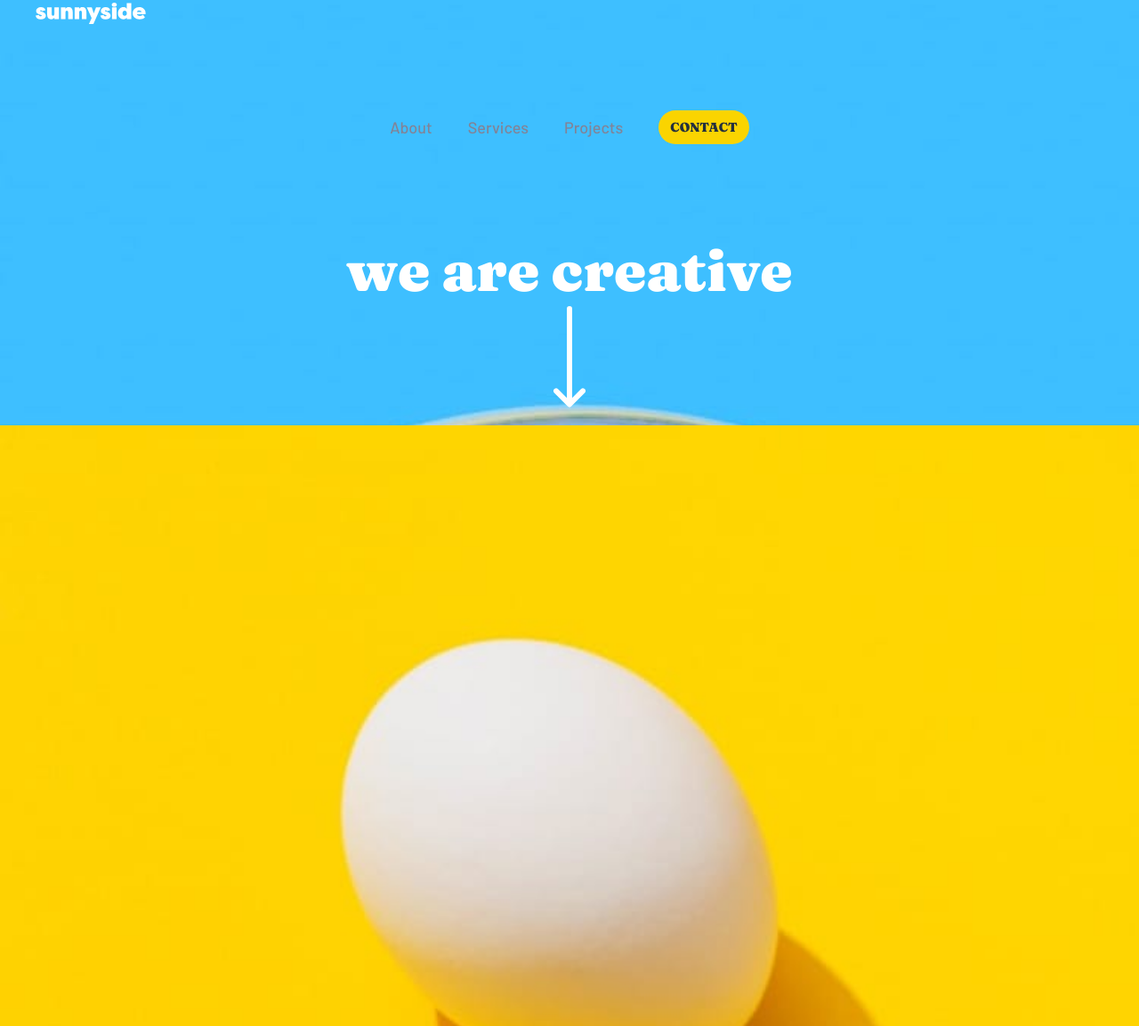
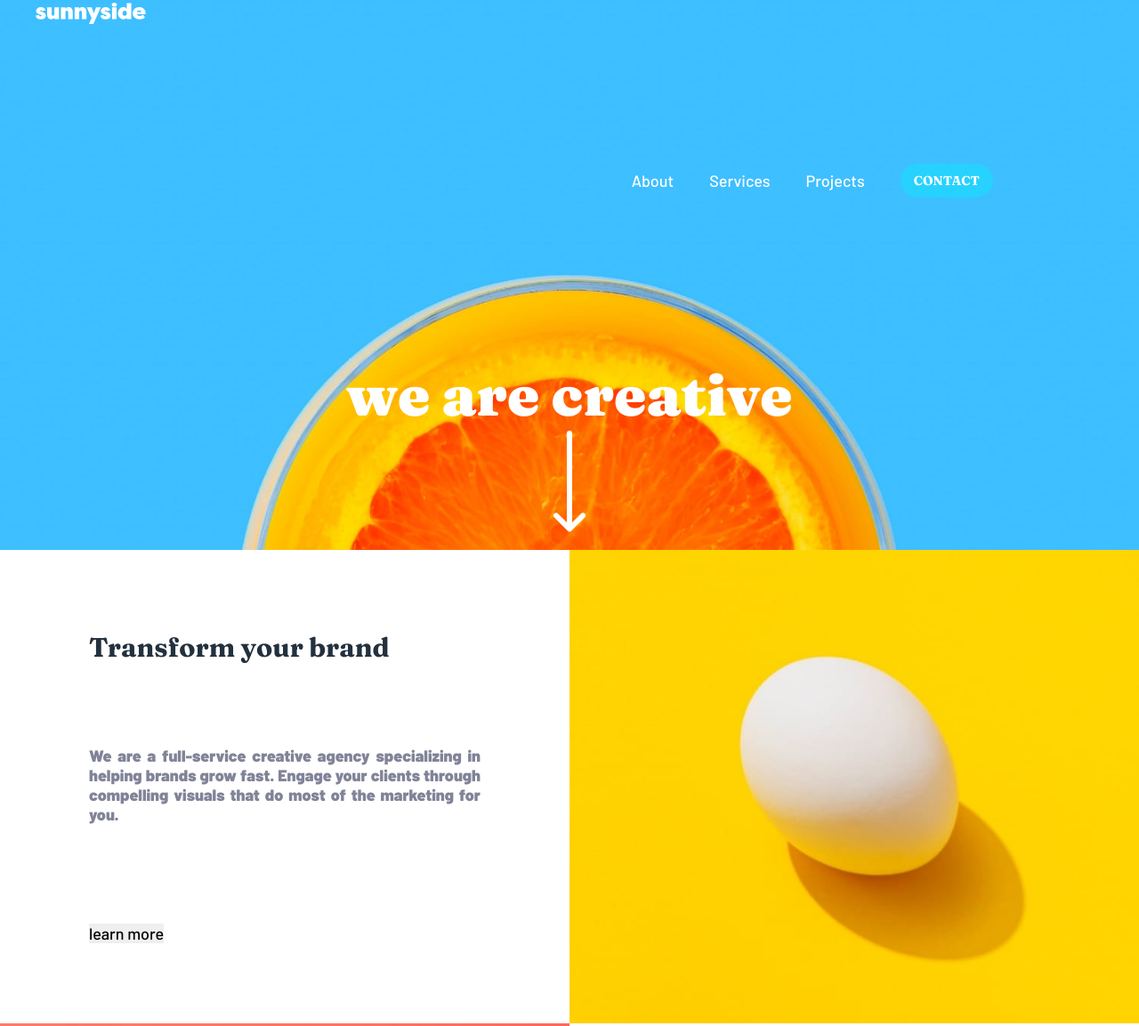
Before and after one commit to issamjebrane/landingpage, a plain HTML site: page index.html in a window 1280 px wide. Shown: the part 22-1175 px from the top of the page at 89% size. Drawn offline with Linux system fonts and the light colour scheme.

Commit message:
finishing desktop version

```diff
--- a/app.js
+++ b/app.js
@@ -12,6 +12,7 @@ function showMenuBar(){
     bigText.style.display = "block";
     arrow.style.display = "block";
 }
+//this event listens to window resizing so the nav bar changes and becomes reponsive to the window size
 window.addEventListener("resize",()=>{
 if(window.innerWidth >= "400"){
     let navbar = document.getElementById("nav");
--- a/index.css
+++ b/index.css
@@ -109,17 +109,16 @@ header{
 .big-text-article{
     color: var(--Very-dark-desaturated-blue);
     font-family: 'Fraunces', serif;
-    font-weight: 900;
+    font-weight: 700;
     font-size: 30px;
     text-align: center;
-    display: block;
 }
 p{
     color: var(--Dark-grayish-blue);
     text-align: center;
     margin-top: 10px;
     font-family: 'Barlow', sans-serif;
-    font-weight: 500;
+    font-weight: 900;
 }
 #learn-more{
     border-style: none;
@@ -132,10 +131,10 @@ p{
 .graph-photo{
     display: flex;
     flex-direction: column;
-    justify-content: center;
-    align-items: center;
 }
-
+.reversing {
+    flex-direction: column-reverse;
+}
 .background-img{
     background-size: cover;
     width: 100%;
@@ -174,6 +173,10 @@ h3{
     display: flex;
     justify-content: center;
     align-items: center;
+    flex-direction: column;
+}
+.clientss{
+    display: flex;
     flex-direction: column;
 }
 .images-clients{
@@ -258,14 +261,77 @@ footer{
     margin-left: 15px;
 
 }
-@media only screen and (min-width:400px) {
+@media only screen and (min-width:700px) {
+header{
+    background-image: url(./images/desktop/image-header.jpg);
+    background-repeat: no-repeat;
+    position: relative;
+    height: 80vh;
+}
+.lemon{
+    justify-content: space-between;
+}
  .nav-div-bar{
     display: none;
  }
+
  .nav{
     display: flex;
     background:none;
     flex-direction: row;
+    margin:0;
+    justify-content: flex-end;
+ }
+ .nav-bar{
+    color: var(--White);
+ }
+ .contact{
+    background-color: rgba(0, 242, 255, 0.373);
+    padding: 10px 15px;
+    font-weight: 700;
+ }
+ .articles-section{
+    display: gird;
+    grid-template-columns: 1fr 1fr ;
+ }
+ .grid-items{
+    display: grid;
+    grid-template-columns: repeat(2,1fr);
+ }
+ .graph-design{
+    background-image: url(./images/desktop/image-graphic-design.jpg);
 
- }
 }
+.photography{
+    background-image: url(./images/desktop/image-photography.jpg);
+}
+.article-img{
+    height: 100%;
+}
+
+.article-sides{
+    padding: 50px 100px;
+    align-items: flex-start;
+    justify-content: space-around;
+    height: 100%;
+}
+.article-sides *{
+    text-align: justify;
+}
+.graph-photo{
+    flex-direction: row;
+}
+.clientss{
+  flex-direction: row;
+}
+.container{
+    grid-template-columns: repeat(4,1fr);
+}
+.inside-container{
+    height: 300px;
+}
+.us{
+    justify-content: center;
+    gap: 30px;
+}
+}
--- a/index.html
+++ b/index.html
@@ -37,9 +37,8 @@
     <h6 id="big-text">we are creative</h6>
     <img src="./images/icon-arrow-down.svg" alt="" id="arrow">
   </header>
-  <section>
-    <div class="articles">
-      <img src="./images/mobile/image-transform.jpg" alt="" class="article-img">
+  <section class="articles-section">
+    <div class="articles grid-items reversing">
       <article class="article-sides">
         <h6  class="big-text-article" >
           Transform your brand
@@ -48,8 +47,9 @@
           Engage your clients through compelling visuals that do most of the marketing for you.</p>
         <button id="learn-more">learn more</button>
       </article>
+      <img src="./images/mobile/image-transform.jpg" alt="" class="article-img">
     </div>
-    <div class="stand-out">
+    <div class="articles stand-out grid-items">
       <img src="./images/mobile/image-stand-out.jpg" alt="" class="article-img">
       <article class="article-sides">
         <h6 class="big-text-article">
@@ -62,7 +62,7 @@
         <button id="learn-more">learn more</button>
       </article>
     </div>
-    <div class="graph-photo">
+    <div class="graph-photo ">
       <div class="background-img graph-design">
         <div class="graph-photo-text graph-div" >
           <h6 class="big-text-article">
@@ -73,7 +73,7 @@
             </p>
           </div>
       </div>
-      <div class="background-img photography">
+      <div class="background-img photography ">
         <div class="graph-photo-text photo-div"  >
           <h6 class="big-text-article">
             Photography
@@ -88,6 +88,7 @@
     </section>
     <section class="client-section">
       <h3 id="heading">Client testimonials</h3>
+      <div class="clientss">
         <div class="clients">
           <img src="./images/image-emily.jpg" alt="" class="images-clients">
           <p>We put our trust in Sunnyside and they delivered, making sure our needs were met and deadlines were always hit.</p>
@@ -105,6 +106,7 @@
           <p>Incredible end result! Our sales increased over 400% when we worked with Sunnyside. Highly recommended!</p>
           <p class="name">Jennie F.</p>
           <p class="job">Business Owner</p>
+        </div>
       </div>
     </section>
     <div class="container">
```
Lines whose indentation alone changed are shown as unchanged.
